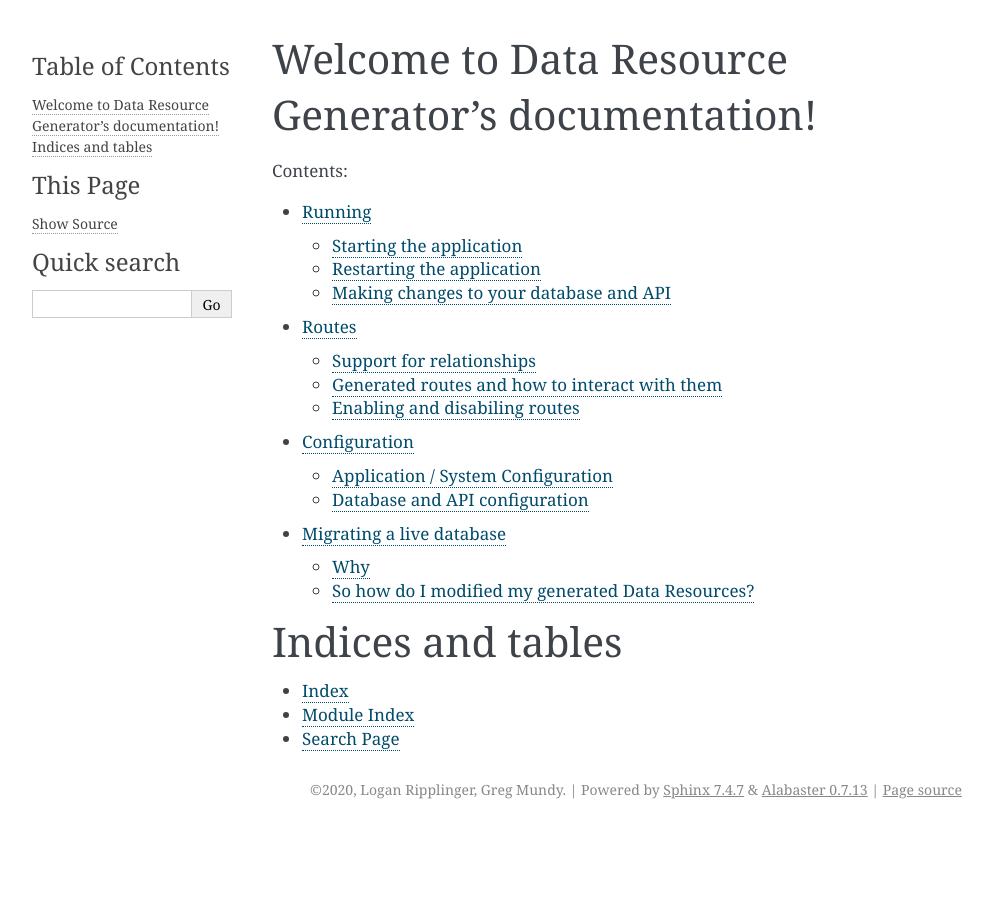
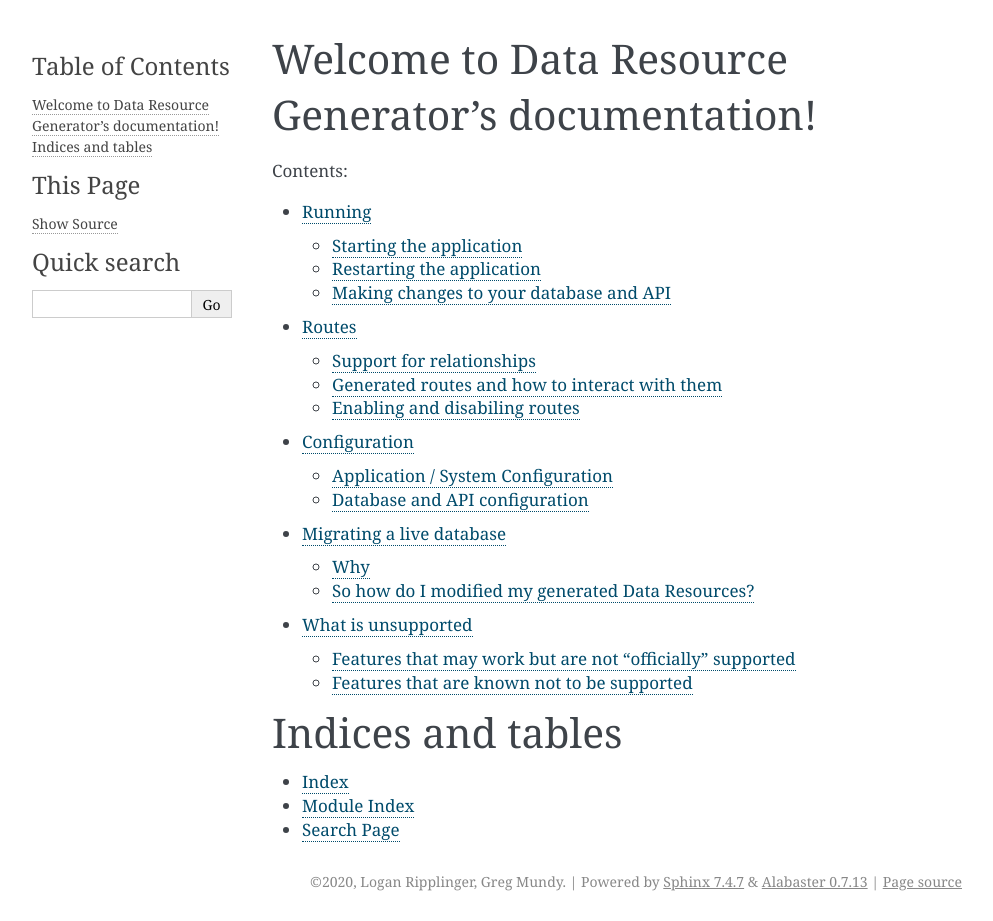
Before and after one commit to brighthive/data-resource-generator, a Sphinx documentation site: the page built from docs/source/index.rst, in a window 1280 px wide. Shown: the whole page, without its empty margins (148-1141 px from the left). Built offline with Sphinx 7.4.7, drawn with Linux system fonts in a browser that asks for light colours; pages that are not in the unit, such as notebooks, are missing from menus; before the commit the page ends 900 px from its top, so only the background shows below that; some of the changed lines change nothing that is shown.

Commit message:
chore: Update docs with unsupported features.

```diff
--- a/docs/source/index.rst
+++ b/docs/source/index.rst
@@ -10,6 +10,7 @@ Welcome to Data Resource Generator's documentation!
    configuration
    datatypes
    migrating
+   unsupported_features
 
 
 
--- /dev/null
+++ b/docs/source/unsupported_features.rst
@@ -0,0 +1,19 @@
+What is unsupported
+===================
+
+There are a number of features that will probably work out of the box but are not explicilty supported.
+These features may or may not work. If they do work it is because of the use of the underlying libraries (SQLAlchemy, Tableschema-sql-py, Flask, etc.) however
+we have not set out to explicilty support these features. As a result we do not have a set of tests
+around these features and you may use at your own discresion (or contribute to get them working!).
+
+
+Features that may work but are not "officially" supported
+----------------------------------------------------------------------
+
+- Tables with two or more primary keys
+
+
+Features that are known not to be supported
+-------------------------------------------
+
+- Many to many relationships where either of the tables have a primary key named something other than 'id'.
```
